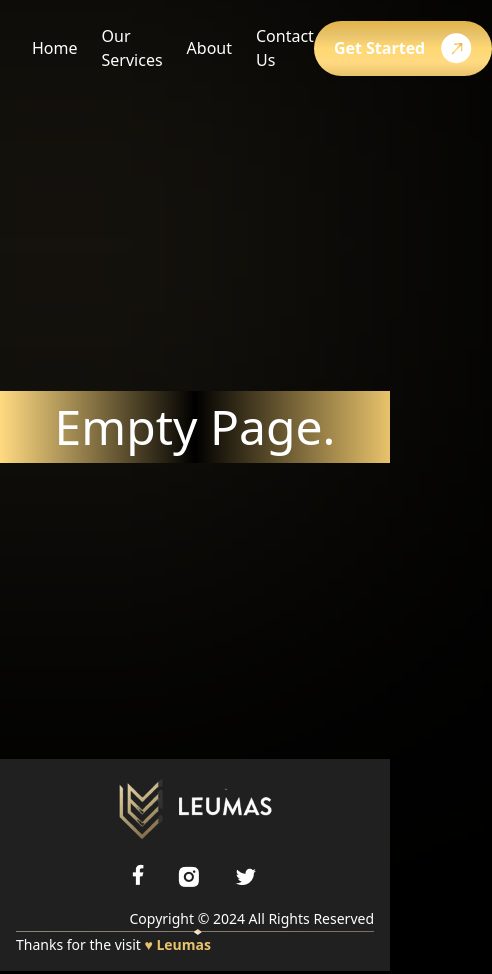
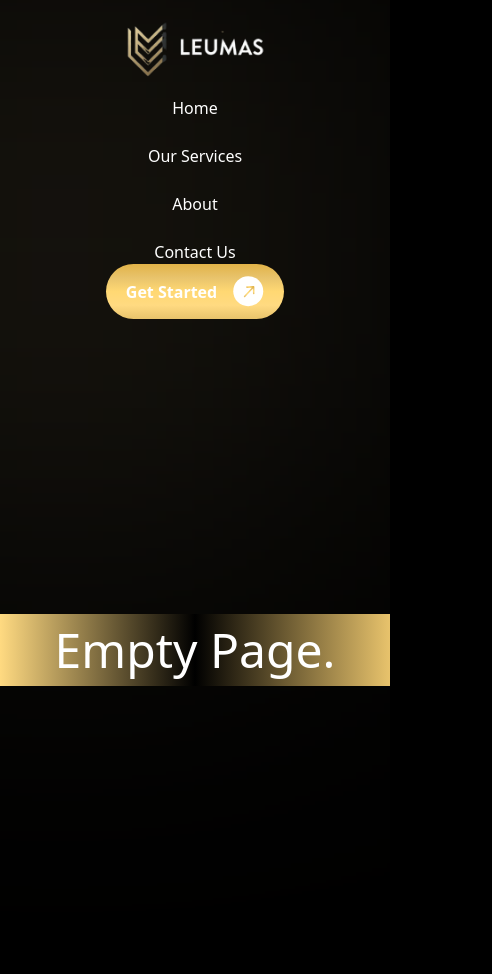
Before and after one commit to Chukwuderah/Leumas, a website: page src/services.html in a window 390 px wide. Shown: the top 974 px of the page, 492 px wide, since content can reach past the window. Drawn offline with Linux system fonts and the light colour scheme.

Commit message:
responsive services page

```diff
--- a/src/services.html
+++ b/src/services.html
@@ -8,7 +8,7 @@
   </head>
   <body class="bg-black text-white w-full min-h-full">
     <div class="ellipse first"></div>
-    <nav class="flex justify-between items-center px-8">
+    <nav class="flex flex-col md:flex-row justify-between items-center px-8">
       <div>
         <img
           src="./assets/logo.png"
@@ -18,7 +18,7 @@
         />
       </div>
       <!-- <div class="flex flex-nowrap justify-evenly items-center h-full gap-16 text-white"> -->
-      <ul class="flex justify-evenly items-center h-full gap-6 text-white">
+      <ul class="flex flex-col md:flex-row justify-evenly items-center h-full gap-6 text-white">
         <li>
           <a
             href="./index.html"
```
